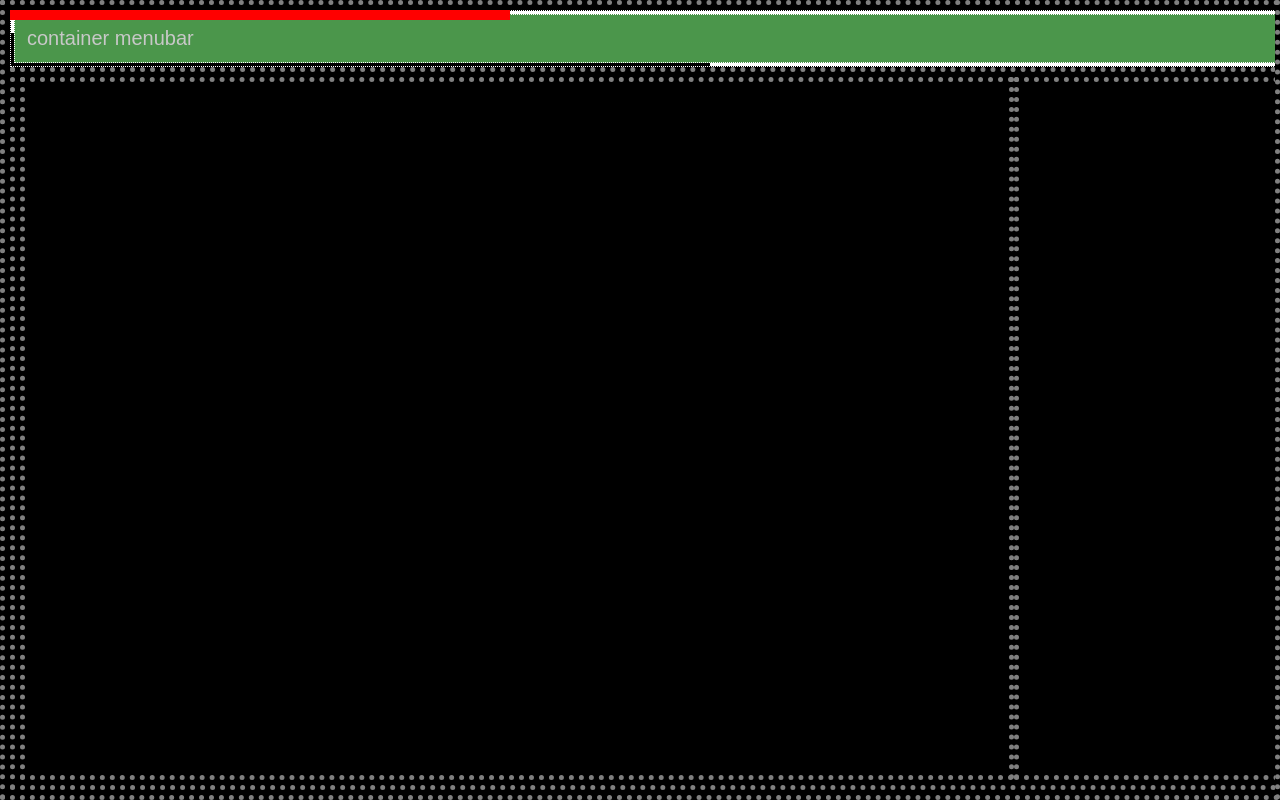
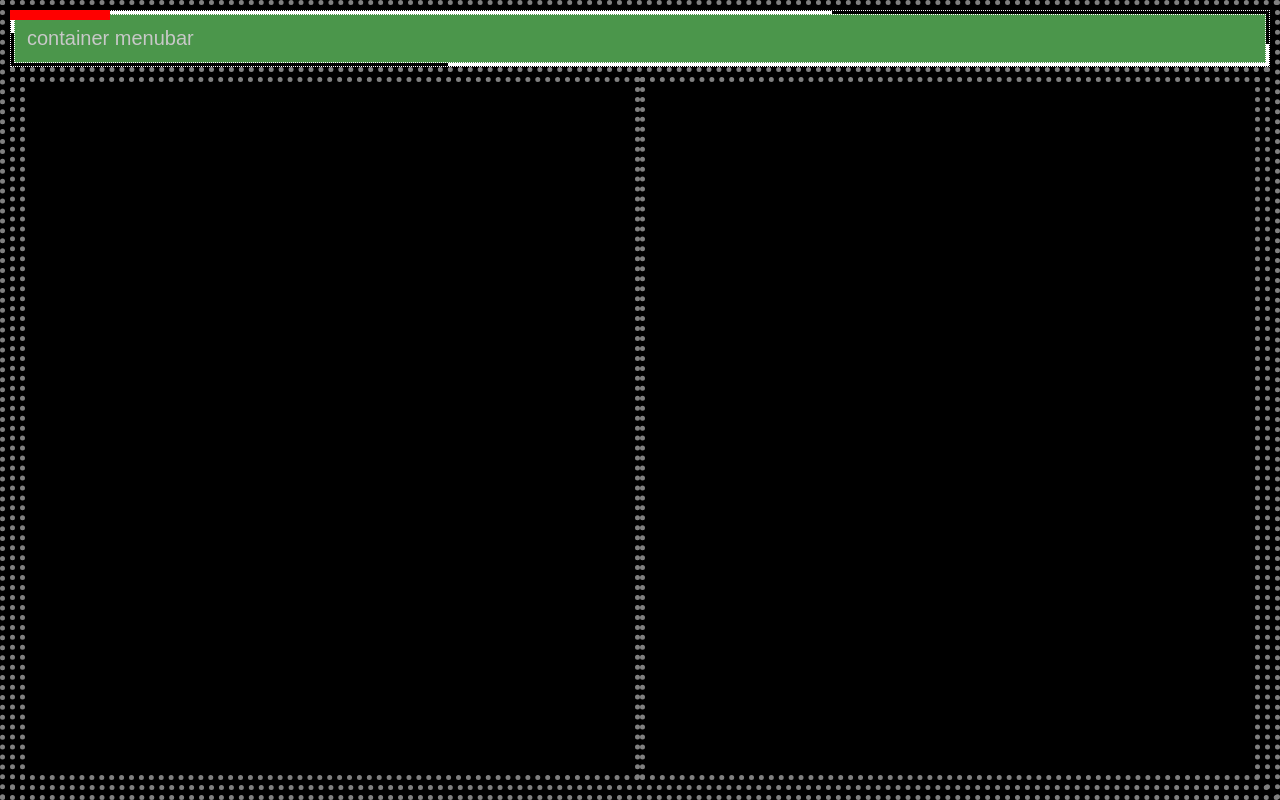
Before and after one commit to SinixND/game_of_life, a PHP site: page / in a window 1280 px wide. Run offline with PHP 8.4, Linux system fonts and the light colour scheme.

Commit message:
layout rework - added true pixel

```diff
--- a/code.js
+++ b/code.js
@@ -8,7 +8,10 @@ document.addEventListener('DOMContentLoaded', function () {
   //============================
   // DEBUG
   //console.log(mask.Vile.talentName);
-  alert( 'Res: (W)' + screen.width + 'x(H)' + screen.height + '  ratio: ' + window.devicePixelRatio); /* Lap: 1280x720; Mob: 432x896 */
+  alert( 'Res: (W)' + screen.width + 'x(H)' + screen.height + '  ratio: ' + window.devicePixelRatio) + '\n true pixel: var(--tpx)'; /* Lap: 1280x720; Mob: 432x896 */
+
+  // ADD ROOT VARIABLE
+  document.documentElement.style.setProperty('--tpx', `calc(1px * ${window.devicePixelRatio}`);
 
   //============================
   // SET BACKGROUND ICONS
--- a/style.css
+++ b/style.css
@@ -6,7 +6,7 @@
   --bWeightTemp: 5px;
 
   /* min panel size */
-  --widthMin: 100em;
+  --widthMin: calc(100 * var(--tpx));
   --heightMin: var(--txtBase);
 
   /* border properties */
```
